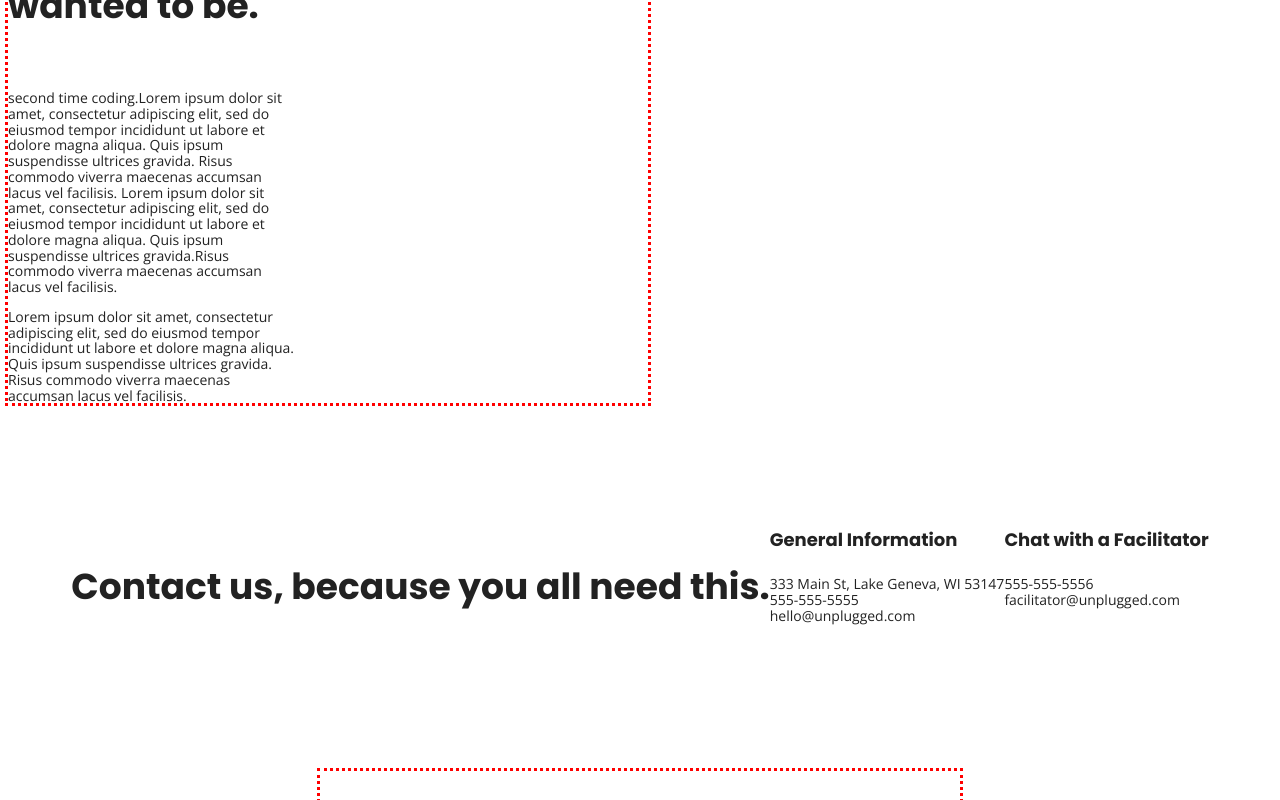
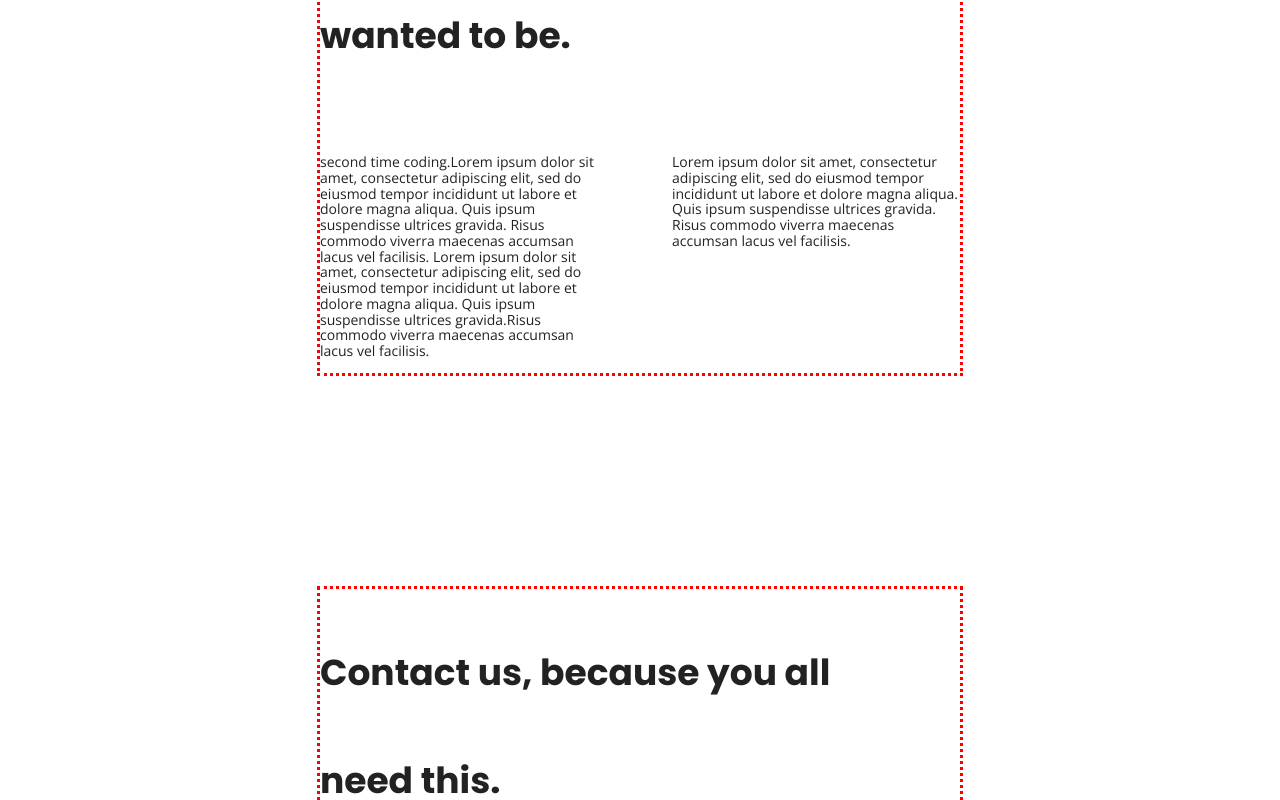
Before and after one commit to aishavon/Responsive-Website-Project-, a website built with webpack: page about/index.html in a window 1280 px wide. Shown: the part 480-1280 px from the top of the page. Built offline with nearby package versions, Linux system fonts and the light colour scheme.

Commit message:
updated faq and about page

```diff
--- a/about/index.html
+++ b/about/index.html
@@ -47,8 +47,8 @@
   <main>
     <section class="mission">
       <div class="content-wrapper">
+        <h2>Our Mission - we want to make you the team you always wanted to be.</h2>
         <div class="mission-content">
-          <h2>Our Mission - we want to make you the team you always wanted to be.</h2>
           <p>second time coding.Lorem ipsum dolor sit amet, consectetur adipiscing elit, sed do eiusmod tempor incididunt ut labore et dolore magna aliqua.
             Quis ipsum suspendisse ultrices gravida. Risus commodo viverra maecenas accumsan lacus vel facilisis.
             Lorem ipsum dolor sit amet, consectetur adipiscing elit, sed do eiusmod tempor incididunt ut labore et dolore magna aliqua.
@@ -64,27 +64,35 @@
     <section class="map">
       <figure></figure>
     </section>
+
     <section class="contact-section">
-      <div class+="content-wrapper">
+      <div class="content-wrapper">
         <h2>Contact us, because you all need this.</h2>
-      </div>
         <div class="contact-content">
           <div>
             <h4>General Information</h4>
             <address>
-            <p>333 Main St, Lake Geneva, WI 53147<br>555-555-5555<br>
-              hello@unplugged.com</p>
+              <p>
+                333 Main St, Lake Geneva, WI 53147<br>
+                555-555-5555<br>
+                hello@unplugged.com
+              </p>
             </address>
           </div>
           <div>
             <h4>Chat with a Facilitator</h4>
             <address>
-            <p>555-555-5556<br>facilitator@unplugged.com</p>
+              <p>
+                555-555-5556<br>
+                facilitator@unplugged.com
+              </p>
             </address>
           </div>
+          <!-- contact-content div ends -->
+        </div>
+        <!-- contact content wrapper ends -->
       </div>
     </section>
-  </main>
 
   <footer>
     <div class="content-wrapper">
--- a/css/style.css
+++ b/css/style.css
@@ -301,11 +301,10 @@ margin: 0;
 
                 /* About Page */
 
-.misson {
+.mission {
   display:flex;
   justify-content: center;
 }
-
 .contact-section {
   display:flex;
   justify-content: center;
@@ -528,7 +527,7 @@ footer .copyright {
 }
 
     /* About Page */
-.misson-content {
+.mission-content {
   display:flex;
   justify-content: space-between;
   align-items: flex-start;
@@ -550,7 +549,7 @@ footer .copyright {
 }
 
 /* ------Faq Page------ */
-.faq-content-wrapper {
+.faq .content-wrapper {
   display:flex;
   justify-content:space-between;
   align-items: flex-start;
```
Lines whose indentation alone changed are shown as unchanged.
